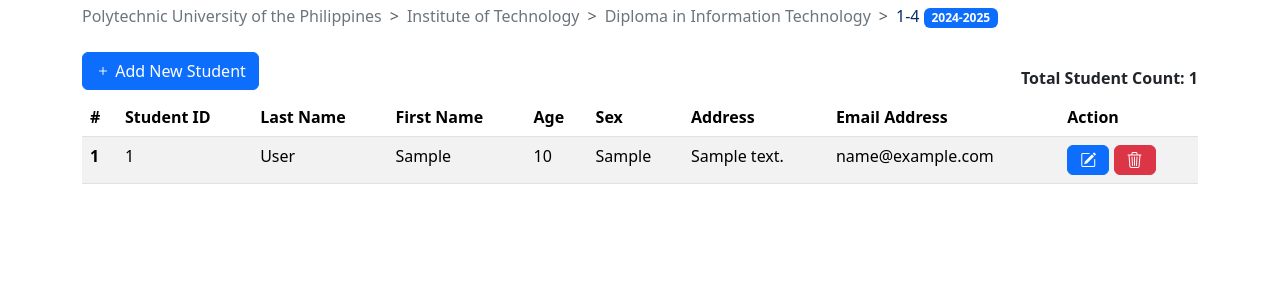
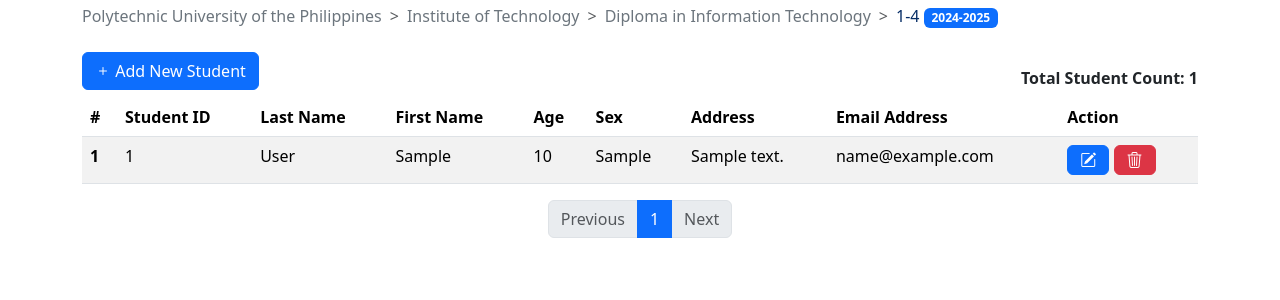
Before and after one commit to chocomilku/crud-php, a PHP site: page /index.php in a window 1280 px wide. Shown: the part 148-448 px from the top of the page. Run offline with PHP 8.4, Linux system fonts and the light colour scheme; tables that the repository leaves empty hold one stand-in row (values such as "Sample post").

Commit message:
implemented pagination bar

```diff
--- a/index.php
+++ b/index.php
@@ -9,10 +9,17 @@ $count = mysqli_fetch_row($all_data)[0];
 $limit = 10;
 $offset = 0;
 $total_pages = ceil($count / $limit);
+$current_page = 1;
 
 if (isset($_GET['page'])) {
 	$page = mysqli_real_escape_string($mysqli, $_GET['page']);
-	$page <= 0 ? $offset = 0 : $offset = $limit * ($page - 1);
+	if ($page <= 0) {
+		$offset = 0;
+		$current_page = 1;
+	} else {
+		$offset = $limit * ($page - 1);
+		$current_page = $page;
+	}
 }
 
 // Fetch data in descending order (lastest entry first)
@@ -104,10 +111,34 @@ $result = mysqli_query($mysqli, "SELECT * FROM users ORDER BY id DESC LIMIT $lim
 			</button>
 		</div>";
 					echo "</td></tr>";
-				}
-				?>
+				} ?>
 			</tbody>
 		</table>
+		<div class="d-flex align-items-center justify-content-center">
+			<nav aria-label="Page navigation">
+				<ul class="pagination">
+					<li class="page-item <?php echo ($current_page - 1 <= 0) ? "disabled" : "" ?>">
+						<a class="page-link" href="index.php?page=<?php echo $current_page - 1 ?>">Previous</a>
+					</li>
+
+					<?php
+					for ($i = 1; $i <= $total_pages; $i++) {
+						echo "<li class='page-item'>";
+						if ($i == $current_page) {
+							echo "<a class='page-link active' href='index.php?page=$i'>$i</a>";
+						} else {
+							echo "<a class='page-link' href='index.php?page=$i'>$i</a>";
+						}
+						echo "</li>";
+					} ?>
+
+					<li class="page-item <?php echo ($current_page + 1 > $total_pages) ? "disabled" : "" ?>">
+						<a class="page-link" href="index.php?page=<?php echo $current_page + 1 ?>">Next</a>
+					</li>
+				</ul>
+			</nav>
+		</div>
+
 	</main>
 	<script type="text/javascript">
 		function deleteRecord(id) {
```
